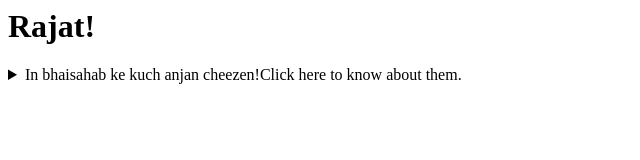
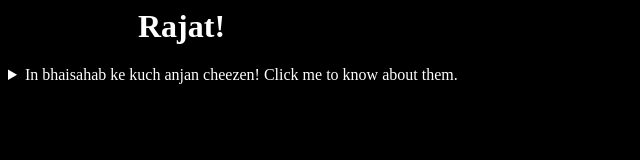
Before and after one commit to asadkhan7865571/Asad-is-experimenting, a plain HTML site: page index.html in a window 1280 px wide. Shown: the whole page, without its empty margins (0-640 px from the left). Drawn offline with Linux system fonts and the light colour scheme.

Commit message:
some new changes

```diff
--- /dev/null
+++ b/common.css
@@ -0,0 +1,13 @@
+h1{
+    margin-left: 130px;
+    color: white;
+  }
+  p{
+    color: white;
+  }
+  details{
+    color: white;
+  }
+  summary{
+    color:white;
+  }
--- a/index.html
+++ b/index.html
@@ -1,4 +1,4 @@
-<!DOCTYPE>
+<!DOCTYPE >
 <html>
 <head>
   <meta charset="UTF-8">
@@ -6,16 +6,20 @@
 	<title>
 	Asad is experimenting
 	</title>
+  <link rel="stylesheet" href="/common.css">
+  <link rel="styesheet" href="/experiment.css">
+  <link rel="icon" href="/Thumbnails/6167734154620421058.jpg" type="image">
+
 </head>
-<body>
+<body style="background-color:black">
   <h1>
     Rajat!
   </h1>
   <details>
     <summary>
-      In bhaisahab ke kuch anjan cheezen!Click here to know about them.
+      In bhaisahab ke kuch anjan cheezen! Click me to know about them.
     </summary><br>
-    1. Varun
+    Soch ke likhta hun
   </details>
 </body>
 </html>
```
Also changed, not shown: Thumbnails/6167734154620421058.jpg (added), experiment.css (added).
